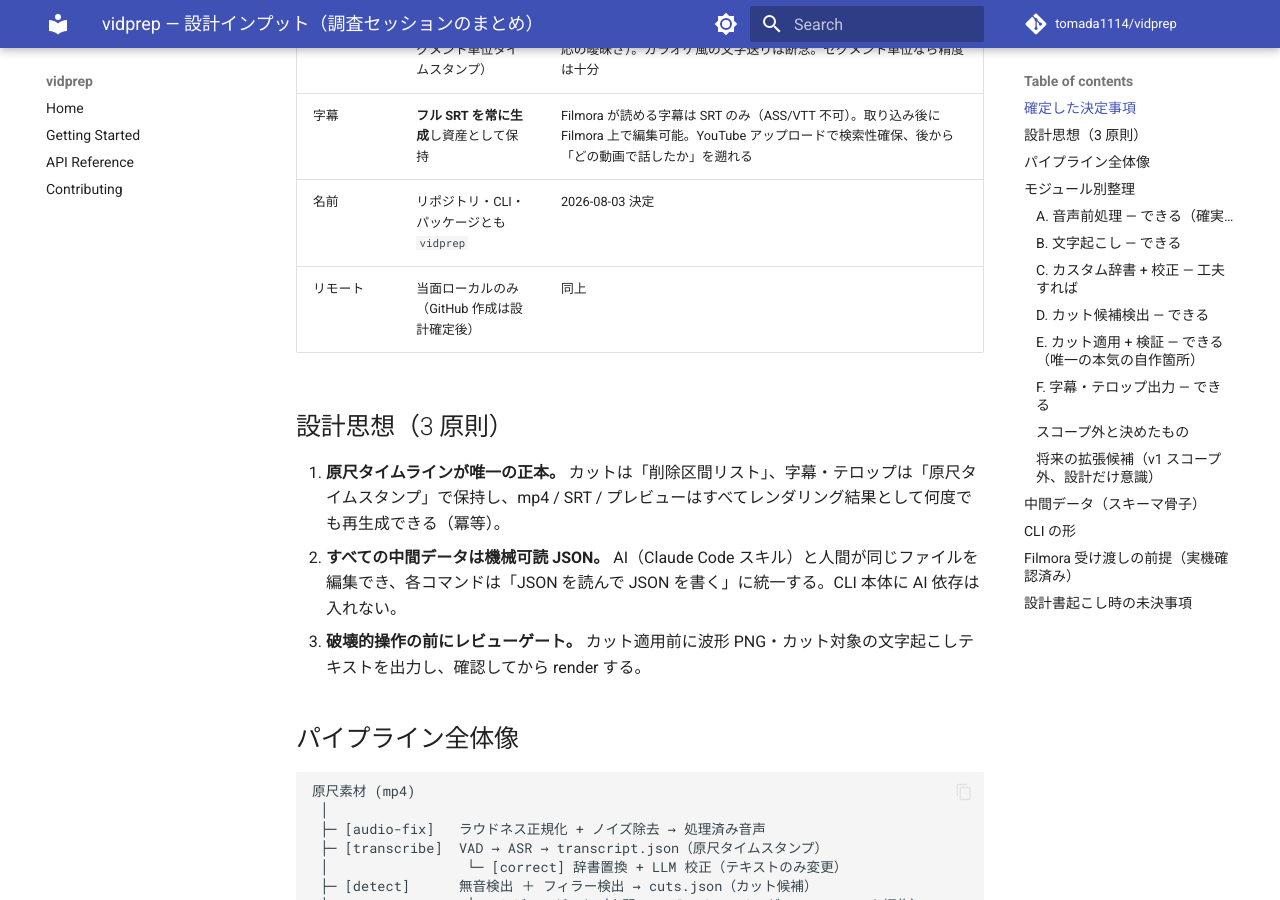
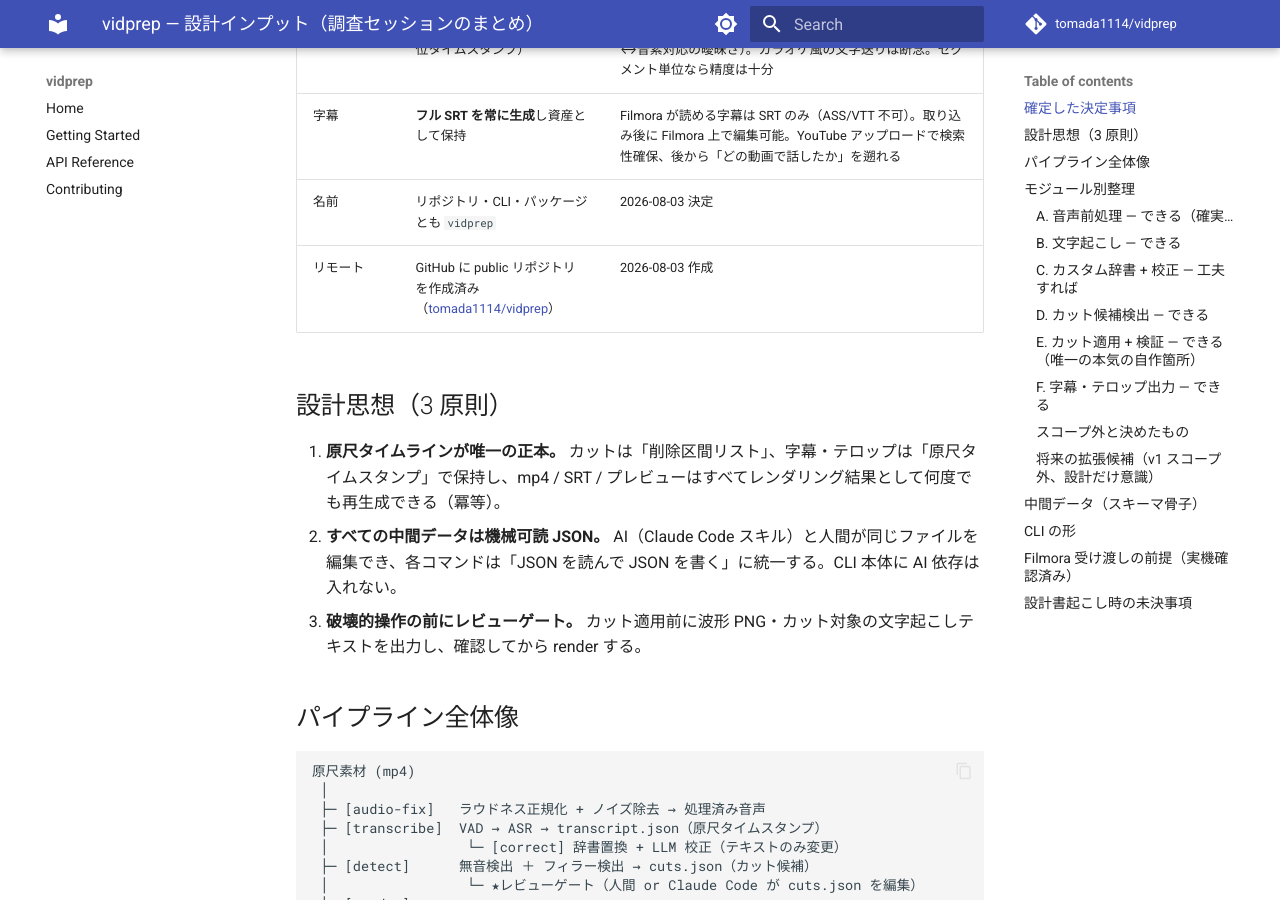
Before and after one commit to tomada1114/vidprep, an MkDocs documentation site: the page built from docs/design-input.md, in a window 1280 px wide and 900 px high, scrolled down 881 px. Built offline with MkDocs 1.6.1 and Material for MkDocs 9.7.7, drawn with Linux system fonts in a browser that asks for light colours; comment, search, counter and statistics services are not loaded.

Commit message:
docs: align project notes with the current setup
- design-input.md still said the project was local-only; the public GitHub
  remote now exists.
- AGENTS.md demanded English everywhere, but the design notes under docs/
  are written in Japanese by design. Carve them out instead of pretending
  the rule holds.

Claude-Session: https://claude.ai/code/session_01LcDiEVugf6TEfE4rDcTWtJ

```diff
--- a/docs/design-input.md
+++ b/docs/design-input.md
@@ -18,7 +18,7 @@ YouTube 動画編集の下処理を CLI で半自動化するツール。CLI で
 | テロップ | **ポイント投入**（セグメント単位タイムスタンプ） | 単語レベルのタイムスタンプは日本語で信頼性が低い（漢字↔音素対応の曖昧さ）。カラオケ風の文字送りは断念。セグメント単位なら精度は十分 |
 | 字幕 | **フル SRT を常に生成**し資産として保持 | Filmora が読める字幕は SRT のみ（ASS/VTT 不可）。取り込み後に Filmora 上で編集可能。YouTube アップロードで検索性確保、後から「どの動画で話したか」を遡れる |
 | 名前 | リポジトリ・CLI・パッケージとも `vidprep` | 2026-08-03 決定 |
-| リモート | 当面ローカルのみ（GitHub 作成は設計確定後） | 同上 |
+| リモート | GitHub に public リポジトリを作成済み（[tomada1114/vidprep](https://github.com/tomada1114/vidprep)） | 2026-08-03 作成 |
 
 ## 設計思想（3 原則）
 
```
Also changed, not shown: AGENTS.md (+2 -1 lines).
